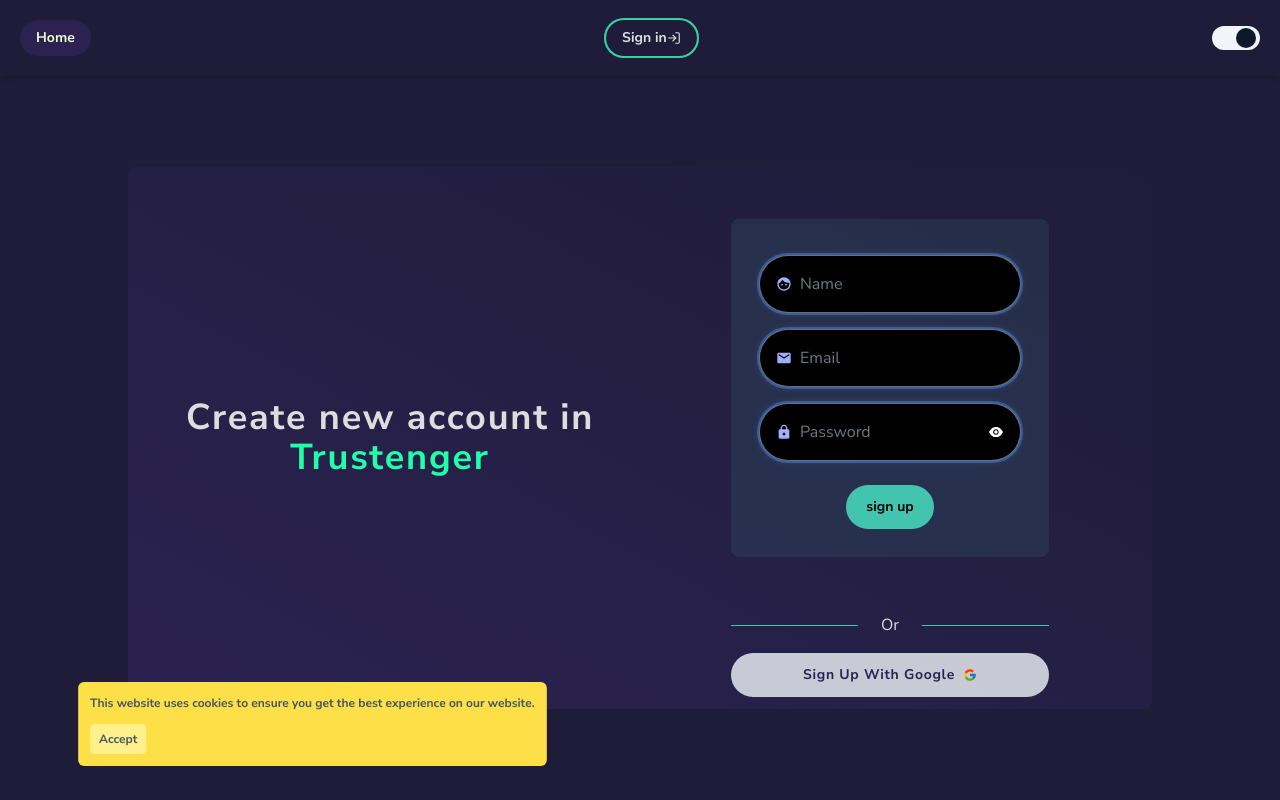
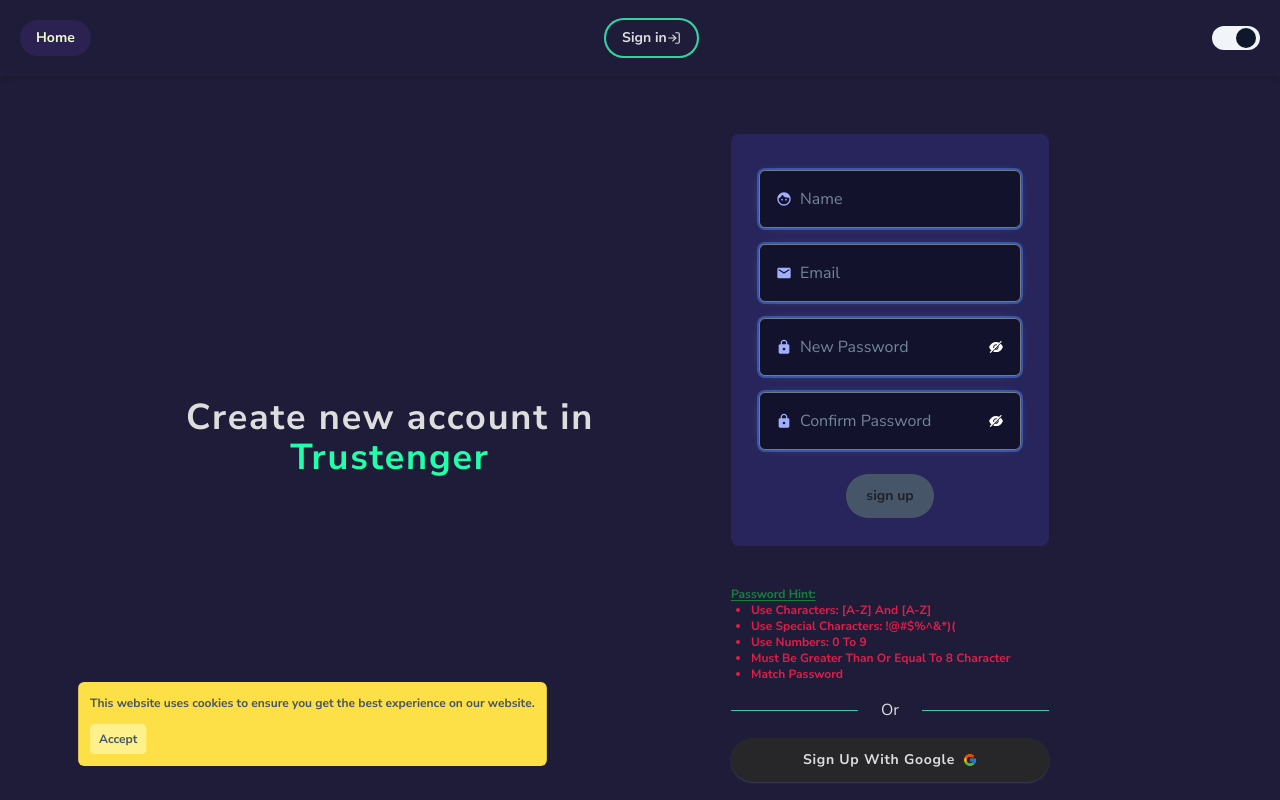
Before and after one commit to turyabiswas233/tb-chat-app, a Next.js app: page /account/signup in a window 1280 px wide. Built offline with nearby package versions, Linux system fonts and the light colour scheme; no server answers.

Commit message:
Add files via upload

```diff
--- a/pages/account/signup/index.jsx
+++ b/pages/account/signup/index.jsx
@@ -6,7 +6,7 @@ import {
   updateProfile,
 } from "firebase/auth";
 
-import React, { useState } from "react";
+import React, { useEffect, useState } from "react";
 import { useRouter } from "next/router";
 import { AiFillEye, AiFillEyeInvisible } from "react-icons/ai";
 import { FcGoogle } from "react-icons/fc";
@@ -16,16 +16,18 @@ import { auth, db } from "../../../fbConf";
 import Loading from "../../../components/loading/loading";
 import { doc, setDoc } from "firebase/firestore";
 
-function Signup() {
+function Signup({ theme }) {
   const [showPass, setshowPass] = useState(false);
   const provider = new GoogleAuthProvider();
   const router = useRouter();
   const [userCred, setUserCred] = useState({
     email: "",
     pass: "",
+    pw1: "",
+    pw2: "",
     name: "",
-    photo: null,
   });
+
   const [error, seterror] = useState({
     err1: "",
     err2: "",
@@ -110,19 +112,33 @@ function Signup() {
     setUserCred((pre) => ({ ...pre, email: event.target.value }));
   }
   function pass(event) {
-    setUserCred((pre) => ({ ...pre, pass: event.target.value }));
+    setUserCred((pre) => ({ ...pre, pass: event }));
+  }
+  function pw1(event) {
+    setUserCred((pre) => ({ ...pre, pw1: event.target.value }));
+  }
+  function pw2(event) {
+    setUserCred((pre) => ({ ...pre, pw2: event.target.value }));
   }
   function name(event) {
     setUserCred((pre) => ({ ...pre, name: event.target.value }));
   }
-  function photo(event) {
-    setUserCred((pre) => ({ ...pre, photo: event.target.files[0] }));
-  }
-
+  const spsym = specialSym(userCred.pw1);
+  const cappass = capitalChar(userCred.pw1);
+  const smpass = smallChar(userCred.pw1);
+  const numpass = number(userCred.pw1);
+  const passStr =
+    spsym && cappass && smpass && numpass && userCred.pw1.length > 7;
+  const [confirmPassword, setConfirmPassword] = useState(false);
+  useEffect(() => {
+    setConfirmPassword(userCred.pw1 == userCred.pw2 && userCred.pw1.length > 7);
+    if (confirmPassword) {
+      pass(userCred.pw1);
+    }
+  }, [userCred.pw1, userCred.pw2]);
   return (
     <div
       className="h-fit m-auto grid justify-center md:grid-cols-2
-    md:bg-gradient-to-tr from-friend_bg to-primary_bg_dark md:bg-opacity-10
     p-3 rounded-lg max-w-screen-lg
     "
     >
@@ -134,14 +150,17 @@ function Signup() {
       </section>
       <section className="grid max-w-md mx-auto">
         <form
-          className="grid grid-cols-1 md:my-10
-              bg-activeTab/10 p-7 mt-2 rounded-lg"
+          className={`grid grid-cols-1 md:my-10
+              ${
+                !theme ? "bg-inactivetxt/30" : "bg-inactivetxt"
+              } p-7 mt-2 rounded-lg`}
           onSubmit={(e) => {
             e.preventDefault();
             if (
               userCred.name == "" ||
               userCred.email == "" ||
-              userCred.pass == ""
+              userCred.pass == "" ||
+              !confirmPassword
             ) {
               seterror((pre) => ({ ...pre, type: "empty" }));
             } else {
@@ -150,7 +169,7 @@ function Signup() {
           }}
         >
           <section
-            className={`bg-black text-white rounded-full p-4 ring-2 ${
+            className={`bg-black/50 text-white rounded-md p-4 ring-2 ${
               error.type !== "empty" && userCred.name == ""
                 ? "ring-0"
                 : error.type == "empty"
@@ -164,7 +183,7 @@ function Signup() {
             <Input type={"text"} placeholder={"Name"} getValue={name} />
           </section>
           <section
-            className={`bg-black text-white rounded-full p-4 ring-2 ${
+            className={`bg-black/50 text-white rounded-md p-4 ring-2 ${
               error.type !== "empty" && userCred.email == ""
                 ? "ring-0"
                 : error.type == "empty" || !userCred.email?.includes("@")
@@ -182,11 +201,12 @@ function Signup() {
               type={"email"}
             />
           </section>
+          {/* new password */}
           <section
-            className={`bg-black text-white rounded-full p-4 ring-2 ${
-              userCred.pass == "" && error.type !== "empty"
+            className={`bg-black/50 text-white rounded-md p-4 ring-2 ${
+              userCred.pw1 == "" && error.type !== "empty"
                 ? "ring-0"
-                : userCred.pass.length > 7
+                : passStr
                 ? "ring-cyan-500"
                 : "ring-rose-500"
             } shadow-[0_0_15px_-10px] my-2 shadow-rose-100 flex gap-2 transition-all items-center border border-msg_txt/50 relative`}
@@ -196,13 +216,37 @@ function Signup() {
             </label>
             <Input
               type={"password"}
-              placeholder={"password"}
+              placeholder={"new password"}
               showPass={showPass}
-              getValue={pass}
+              getValue={pw1}
               require={true}
             />
             <span onClick={togglePass} type="reset">
-              {!showPass ? <AiFillEye /> : <AiFillEyeInvisible />}
+              {showPass ? <AiFillEye /> : <AiFillEyeInvisible />}
+            </span>
+          </section>
+          {/* confirm password */}
+          <section
+            className={`bg-black/50 text-white rounded-md p-4 ring-2 ${
+              userCred.pw2 == "" && error.type !== "empty"
+                ? "ring-0"
+                : confirmPassword && passStr
+                ? "ring-cyan-500"
+                : "ring-rose-500"
+            } shadow-[0_0_15px_-10px] my-2 shadow-rose-100 flex gap-2 transition-all items-center border border-msg_txt/50 relative`}
+          >
+            <label htmlFor="password">
+              <MdLock color="#a2affc" />
+            </label>
+            <Input
+              type={"password"}
+              placeholder={"confirm password"}
+              showPass={showPass}
+              getValue={pw2}
+              require={true}
+            />
+            <span onClick={togglePass} type="reset">
+              {showPass ? <AiFillEye /> : <AiFillEyeInvisible />}
             </span>
           </section>
 
@@ -216,14 +260,57 @@ function Signup() {
             </h2>
           )}
           <button
-            className=" font-bold rounded-full mt-4 py-3 px-5 text-sm  bg-activeTab hover:bg-activeRing  transition-all text-black
-               w-fit mx-auto flex gap-1 items-center"
+            className={`font-bold rounded-full mt-4 py-3 px-5 text-sm  bg-activeTab hover:bg-activeRing  transition-all text-black
+               w-fit mx-auto flex gap-1 items-center
+               disabled:bg-slate-600 disabled:text-opacity-60
+               `}
             type="submit"
-            disabled={load}
+            disabled={
+              load || !userCred.email || !userCred.name || !userCred.pass
+            }
           >
             {load ? <Loading w={10} h={10} color={"#23e2ff"} /> : "sign up"}
           </button>
         </form>
+        <div className="text-xs font-bold capitalize">
+          <span className="text-green-700 underline underline-offset-2 ">
+            password hint:
+          </span>
+          <ul className={`list-disc px-5`}>
+            <li
+              className={`${
+                cappass && smpass ? "text-green-600" : "text-rose-600"
+              }`}
+            >
+              {" "}
+              use characters: [A-Z] and [a-z]
+            </li>
+            <li className={`${spsym ? "text-green-600" : "text-rose-600"}`}>
+              {" "}
+              use special characters: {"!@#$%^&*)("}
+            </li>
+            <li className={`${numpass ? "text-green-600" : "text-rose-600"}`}>
+              {" "}
+              use numbers: 0 to 9
+            </li>
+            <li
+              className={`${
+                userCred.pw1.length >= 8 ? "text-green-600" : "text-rose-600"
+              }`}
+            >
+              must be greater than or equal to 8 character
+            </li>
+            <li
+              className={`${
+                confirmPassword ? "text-green-600" : "text-rose-600"
+              }`}
+            >
+              match password
+            </li>
+          </ul>
+        </div>
+
+        {/* or create account using gmail */}
         <p
           className="relative after:absolute after:h-px after:w-2/5 after:bg-activeTab after:right-0 after:top-1/2
             before:absolute before:h-px before:w-2/5 before:bg-activeTab before:top-1/2 flex py-4"
@@ -231,7 +318,9 @@ function Signup() {
           <span className="mx-auto w-fit">Or</span>
         </p>
         <button
-          className=" font-bold tracking-wider rounded-full p-3 text-sm bg-slate-100/80 hover:bg-amber-50 text-friend_bg  hover:shadow-sm transition-all flex gap-2 items-center justify-center capitalize"
+          className={`font-bold tracking-wider rounded-full p-3 text-sm transition-all flex gap-2 items-center justify-center capitalize shadow-sm shadow-slate-700 hover:brightness-105 ${
+            theme ? "bg-zinc-100" : "bg-zinc-800 "
+          }`}
           onClick={googleSignIn}
         >
           sign up with Google <FcGoogle />
@@ -240,5 +329,16 @@ function Signup() {
     </div>
   );
 }
-
+function specialSym(str) {
+  return str.match(/[`~!@#$%^&*()]/);
+}
+function capitalChar(str) {
+  return str.match(/[A-Z]/);
+}
+function smallChar(str) {
+  return str.match(/[a-z]/);
+}
+function number(str) {
+  return str.match(/[0-9]/);
+}
 export default Signup;
```
